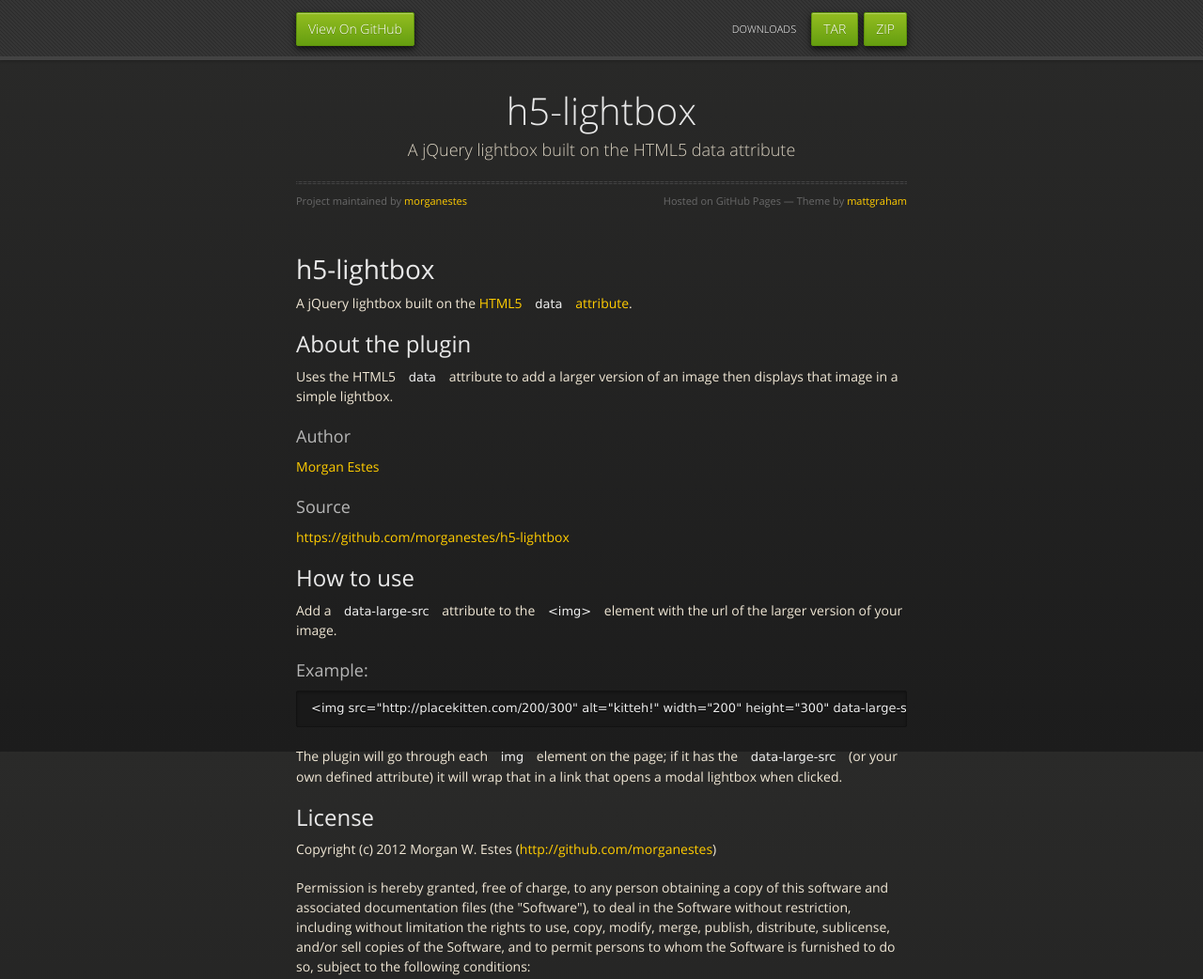
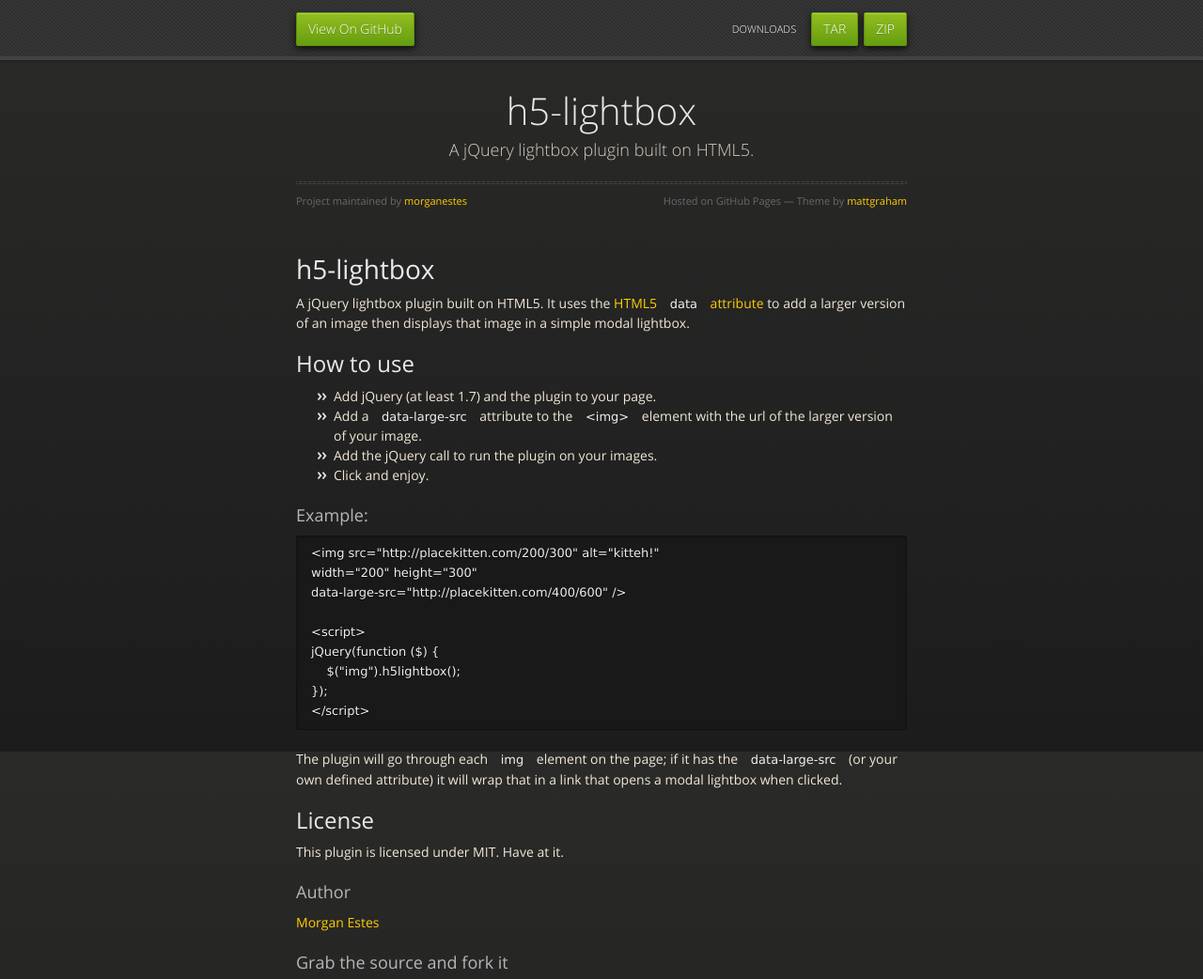
Before and after one commit to morganestes/h5-lightbox, a plain HTML site: page index.html in a window 1280 px wide. Shown: the top 1042 px of the page at 94% size. Drawn offline with nearby package versions, Linux system fonts and the light colour scheme.

Commit message:
Create gh-pages branch via GitHub

```diff
--- a/index.html
+++ b/index.html
@@ -32,7 +32,7 @@
       <section>
         <div id="title">
           <h1>h5-lightbox</h1>
-          <p>A jQuery lightbox built on the HTML5 data attribute</p>
+          <p>A jQuery lightbox plugin built on HTML5.</p>
           <hr>
           <span class="credits left">Project maintained by <a href="https://github.com/morganestes">morganestes</a></span>
           <span class="credits right">Hosted on GitHub Pages &mdash; Theme by <a href="https://twitter.com/michigangraham">mattgraham</a></span>
@@ -41,12 +41,36 @@
         <h1>
 <a name="h5-lightbox" class="anchor" href="#h5-lightbox"><span class="octicon octicon-link"></span></a>h5-lightbox</h1>
 
-<p>A jQuery lightbox built on the <a href="http://html5doctor.com/html5-custom-data-attributes/">HTML5 <code>data</code> attribute</a>.</p>
+<p>A jQuery lightbox plugin built on HTML5. It uses the <a href="http://html5doctor.com/html5-custom-data-attributes/">HTML5 <code>data</code> attribute</a> to add a larger version of an image then displays that image in a simple modal lightbox.</p>
 
 <h2>
-<a name="about-the-plugin" class="anchor" href="#about-the-plugin"><span class="octicon octicon-link"></span></a>About the plugin</h2>
+<a name="how-to-use" class="anchor" href="#how-to-use"><span class="octicon octicon-link"></span></a>How to use</h2>
 
-<p>Uses the HTML5 <code>data</code> attribute to add a larger version of an image then displays that image in a simple lightbox.</p>
+<ul>
+<li>Add jQuery (at least 1.7) and the plugin to your page.</li>
+<li>Add a <code>data-large-src</code> attribute to the <code>&lt;img&gt;</code> element with the url of the larger version of your image.</li>
+<li>Add the jQuery call to run the plugin on your images.</li>
+<li>Click and enjoy.</li>
+</ul><h3>
+<a name="example" class="anchor" href="#example"><span class="octicon octicon-link"></span></a>Example:</h3>
+
+<pre><code>&lt;img src="http://placekitten.com/200/300" alt="kitteh!"
+width="200" height="300"
+data-large-src="http://placekitten.com/400/600" /&gt;
+
+&lt;script&gt;
+jQuery(function ($) {
+    $("img").h5lightbox();
+});
+&lt;/script&gt;
+</code></pre>
+
+<p>The plugin will go through each <code>img</code> element on the page; if it has the <code>data-large-src</code> (or your own defined attribute) it will wrap that in a link that opens a modal lightbox when clicked.</p>
+
+<h2>
+<a name="license" class="anchor" href="#license"><span class="octicon octicon-link"></span></a>License</h2>
+
+<p>This plugin is licensed under MIT. Have at it.</p>
 
 <h3>
 <a name="author" class="anchor" href="#author"><span class="octicon octicon-link"></span></a>Author</h3>
@@ -54,33 +78,11 @@
 <p><a href="http://morganestes.me">Morgan Estes</a></p>
 
 <h3>
-<a name="source" class="anchor" href="#source"><span class="octicon octicon-link"></span></a>Source</h3>
+<a name="grab-the-source-and-fork-it" class="anchor" href="#grab-the-source-and-fork-it"><span class="octicon octicon-link"></span></a>Grab the source and fork it</h3>
 
 <p><a href="https://github.com/morganestes/h5-lightbox">https://github.com/morganestes/h5-lightbox</a></p>
 
-<h2>
-<a name="how-to-use" class="anchor" href="#how-to-use"><span class="octicon octicon-link"></span></a>How to use</h2>
-
-<p>Add a <code>data-large-src</code> attribute to the <code>&lt;img&gt;</code> element with the url of the larger version of your image.</p>
-
-<h3>
-<a name="example" class="anchor" href="#example"><span class="octicon octicon-link"></span></a>Example:</h3>
-
-<pre><code>&lt;img src="http://placekitten.com/200/300" alt="kitteh!" width="200" height="300" data-large-src="http://placekitten.com/400/600"&gt;
-</code></pre>
-
-<p>The plugin will go through each <code>img</code> element on the page; if it has the <code>data-large-src</code> (or your own defined attribute) it will wrap that in a link that opens a modal lightbox when clicked.</p>
-
-<h2>
-<a name="license" class="anchor" href="#license"><span class="octicon octicon-link"></span></a>License</h2>
-
-<p>Copyright (c) 2012 Morgan W. Estes (<a href="http://github.com/morganestes">http://github.com/morganestes</a>)</p>
-
-<p>Permission is hereby granted, free of charge, to any person obtaining a copy of this software and associated documentation files (the "Software"), to deal in the Software without restriction, including without limitation the rights to use, copy, modify, merge, publish, distribute, sublicense, and/or sell copies of the Software, and to permit persons to whom the Software is furnished to do so, subject to the following conditions:</p>
-
-<p>The above copyright notice and this permission notice shall be included in all copies or substantial portions of the Software.</p>
-
-<p>THE SOFTWARE IS PROVIDED "AS IS", WITHOUT WARRANTY OF ANY KIND, EXPRESS OR IMPLIED, INCLUDING BUT NOT LIMITED TO THE WARRANTIES OF MERCHANTABILITY, FITNESS FOR A PARTICULAR PURPOSE AND NONINFRINGEMENT. IN NO EVENT SHALL THE AUTHORS OR COPYRIGHT HOLDERS BE LIABLE FOR ANY CLAIM, DAMAGES OR OTHER LIABILITY, WHETHER IN AN ACTION OF CONTRACT, TORT OR OTHERWISE, ARISING FROM, OUT OF OR IN CONNECTION WITH THE SOFTWARE OR THE USE OR OTHER DEALINGS IN THE SOFTWARE.</p>
+<p><a href="https://bitdeli.com/free" title="Bitdeli Badge"><img src="https://d2weczhvl823v0.cloudfront.net/morganestes/h5-lightbox/trend.png" alt="Bitdeli Badge"></a></p>
       </section>
 
     </div>
```
Also changed, not shown: params.json (+1 -1 lines).
